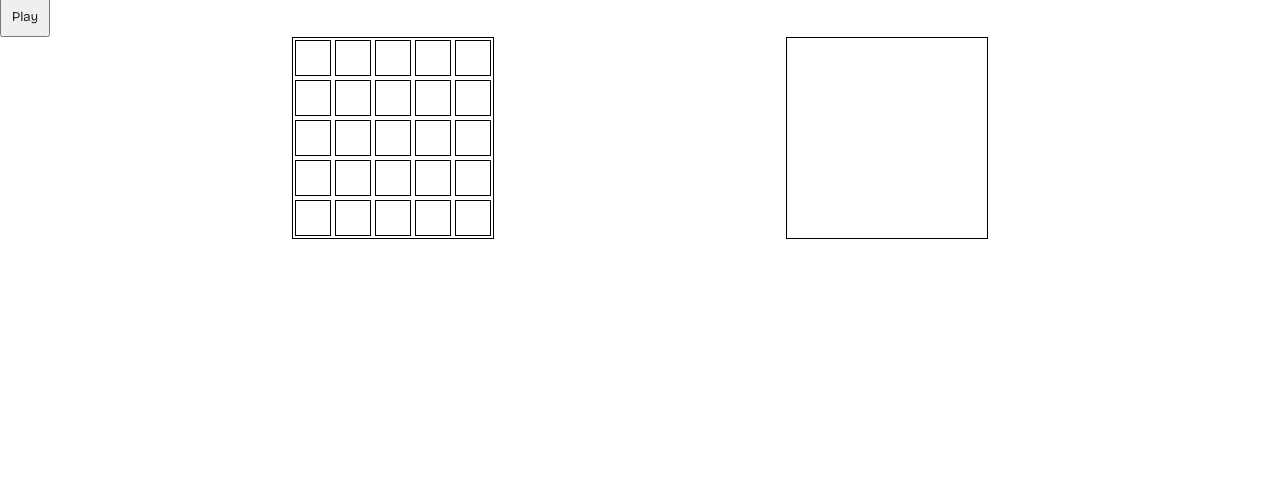
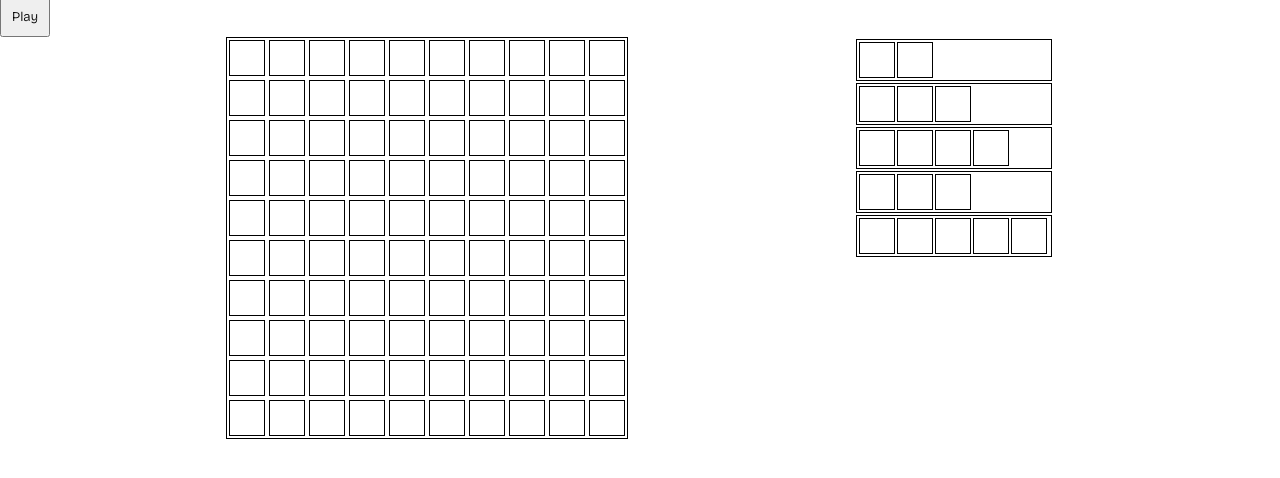
Before and after one commit to yessimkhanuly13/battleship, a website built with webpack: page dist/index.html in a window 1280 px wide. Both pictures are taken after a click on the button "Play". Shown: the part 42-520 px from the top of the page. Built offline with nearby package versions, Linux system fonts and the light colour scheme.

Commit message:
new ships

```diff
--- a/src/index.js
+++ b/src/index.js
@@ -2,11 +2,22 @@ const Ship = require('./ship');
 const Player = require('./player');
 const GameBoard = require('./gameboard');
 
-let gameboard = GameBoard(5,5);
+let gameboard = GameBoard(10,10);
 
 const firstBoard = document.querySelector('.first-board');
 
 const startBtn = document.querySelector('.btn');
+
+const shipPlace = document.querySelector('.ships');
+
+const destroyer = Ship(2,"destroyer");
+const submarine = Ship(3, "submarine");
+const battleship = Ship(4, "battleship");
+const cruiser = Ship(3, "cruiser");
+const carier = Ship(5, "carrier");
+
+const ships = [destroyer, submarine, battleship, cruiser, carier];
+
 
 
 startBtn.addEventListener('click', ()=>{
@@ -28,6 +39,17 @@ startBtn.addEventListener('click', ()=>{
         }
         firstBoard.appendChild(rowElement);
     }
+
+    ships.forEach((ship)=>{
+        const shipForm = document.createElement('div');
+        shipForm.classList.add('ship');
+        for(let i = 0; i<ship.length; i++ ){
+            const shipEach = document.createElement('div');
+            shipEach.classList.add(ship.name);
+            shipForm.appendChild(shipEach);
+        }
+        shipPlace.appendChild(shipForm);
+    })
 })
 
-console.log(gameboard.board)
+console.log(ships);
--- a/src/ship.js
+++ b/src/ship.js
@@ -1,4 +1,6 @@
-function Ship(length, hits){
+function Ship(length, name){
+
+    let hits = 0;
 
     const hit = () =>{
         hits++;
@@ -14,7 +16,7 @@ function Ship(length, hits){
     }
 
     return {
-        length, hits, hit, isSunk
+        length, hit, isSunk, name
     }
 }
 
```
Also changed, not shown: dist/index.html, dist/main.js, dist/style.css.
